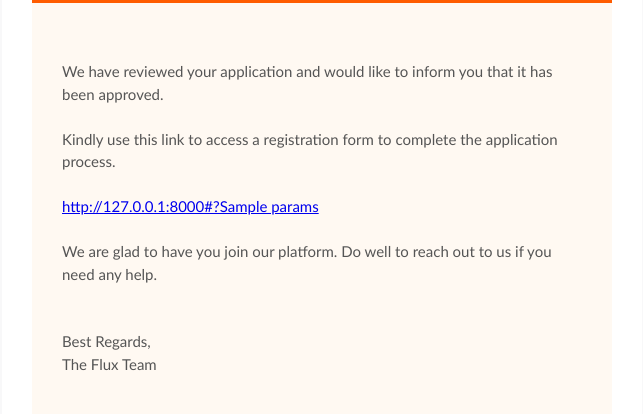
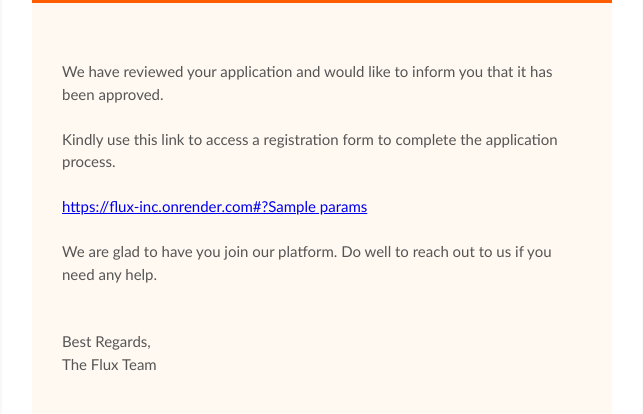
Before and after one commit to iamamofa/Flux.Inc, a Django app: template inventory/templates/inventory/approved_mail_template.html in a window 1280 px wide. Shown: the part 618-1032 px from the top of the page, without its empty margins (318-961 px from the left). Run offline with Django 4.2, Linux system fonts and the light colour scheme; tables that the repository leaves empty hold one stand-in row (values such as "Sample post"); the template is opened without the code that fills it: values that come from a table or form of the project are taken from there, most other values are stand-ins (such as "Sample title", 1, 10 or a date in 2020).

Commit message:
Update approved_mail_template.html

```diff
--- a/inventory/templates/inventory/approved_mail_template.html
+++ b/inventory/templates/inventory/approved_mail_template.html
@@ -298,7 +298,7 @@
 																		<p style="margin: 0; font-size: 15px; mso-line-height-alt: 18px;">&nbsp;</p>
 																		<p style="margin: 0; font-size: 15px; mso-line-height-alt: 22.5px;"><span style="font-size:15px;">Kindly use this link to access a registration form to complete the application process.</span></p>
 																		<p style="margin: 0; font-size: 15px; mso-line-height-alt: 18px;">&nbsp;</p>
-                                                                        <p style="margin: 0; font-size: 15px; mso-line-height-alt: 22.5px;"><span style="font-size:15px;"><a href="https://flux-inc.onrender.com{{ url }}?{{ params }}" target="_blank">http://127.0.0.1:8000{{ url }}?{{ params }}</a></span></p>
+                                                                        <p style="margin: 0; font-size: 15px; mso-line-height-alt: 22.5px;"><span style="font-size:15px;"><a href="https://flux-inc.onrender.com{{ url }}?{{ params }}" target="_blank">https://flux-inc.onrender.com{{ url }}?{{ params }}</a></span></p>
                                                                         <p style="margin: 0; font-size: 15px; mso-line-height-alt: 18px;">&nbsp;</p>
 																		<p style="margin: 0; font-size: 15px; mso-line-height-alt: 22.5px;"><span style="font-size:15px;">We are glad to have you join our platform. Do well to reach out to us if you need any help.</span></p>
                                                                         <p style="margin: 0; font-size: 15px; mso-line-height-alt: 18px;">&nbsp;</p>
```
